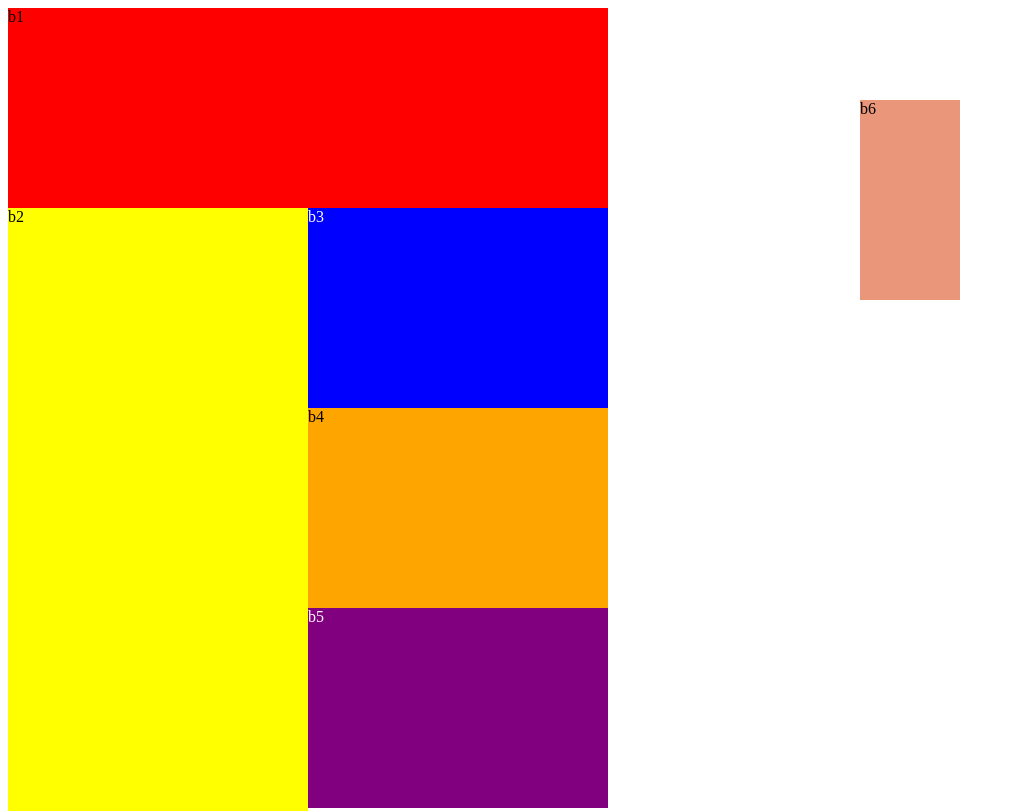
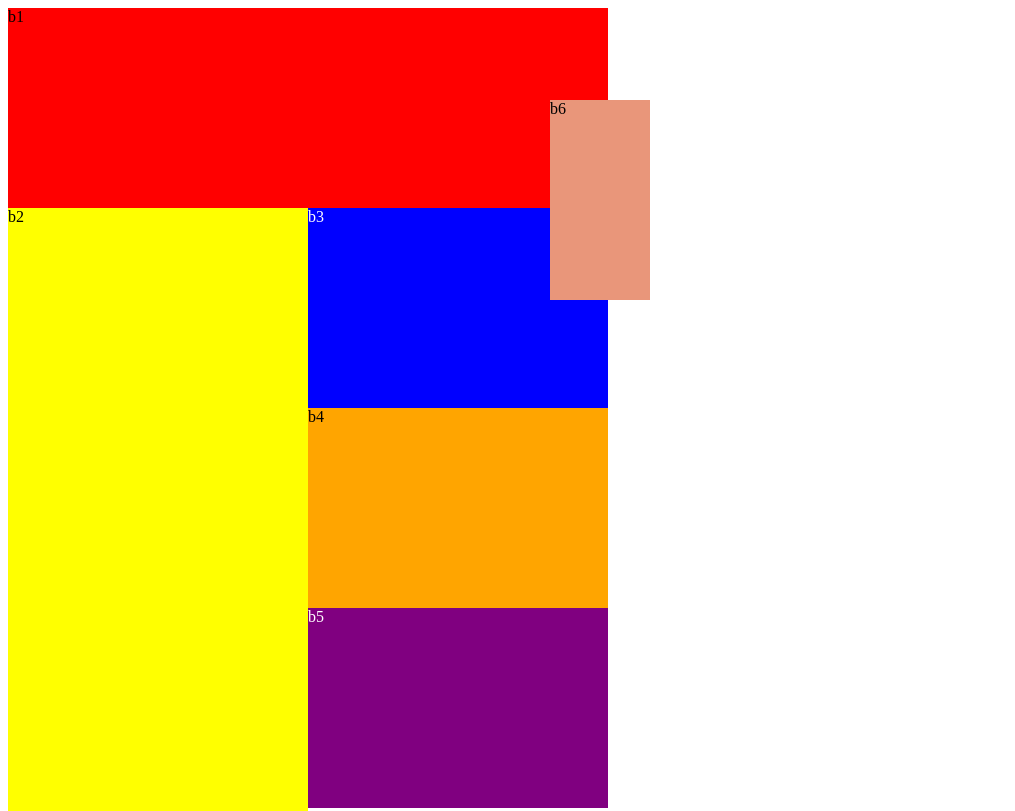
Before and after one commit to kwassum123/Layout-Lab, a plain HTML site: page layout_9.html in a window 1280 px wide. Shown: the top 811 px of the page, without its empty margins (0-1015 px from the left). Drawn offline with Linux system fonts and the light colour scheme.

Commit message:
Update layout_9.html

```diff
--- a/layout_9.html
+++ b/layout_9.html
@@ -68,7 +68,7 @@ div
     height:200px;
     position: absolute;
     top: 100px;
-    right: 320px;
+    left: 550px;
 
 }
 
```
